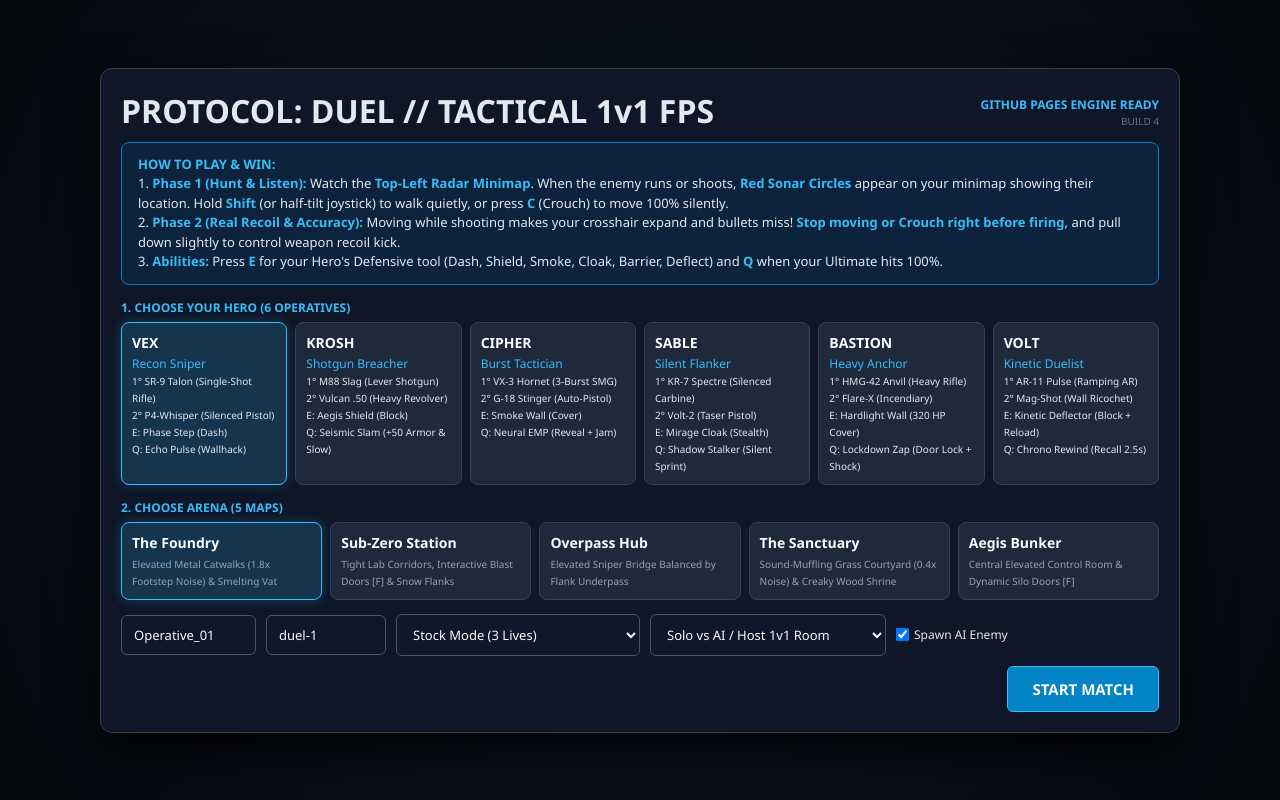
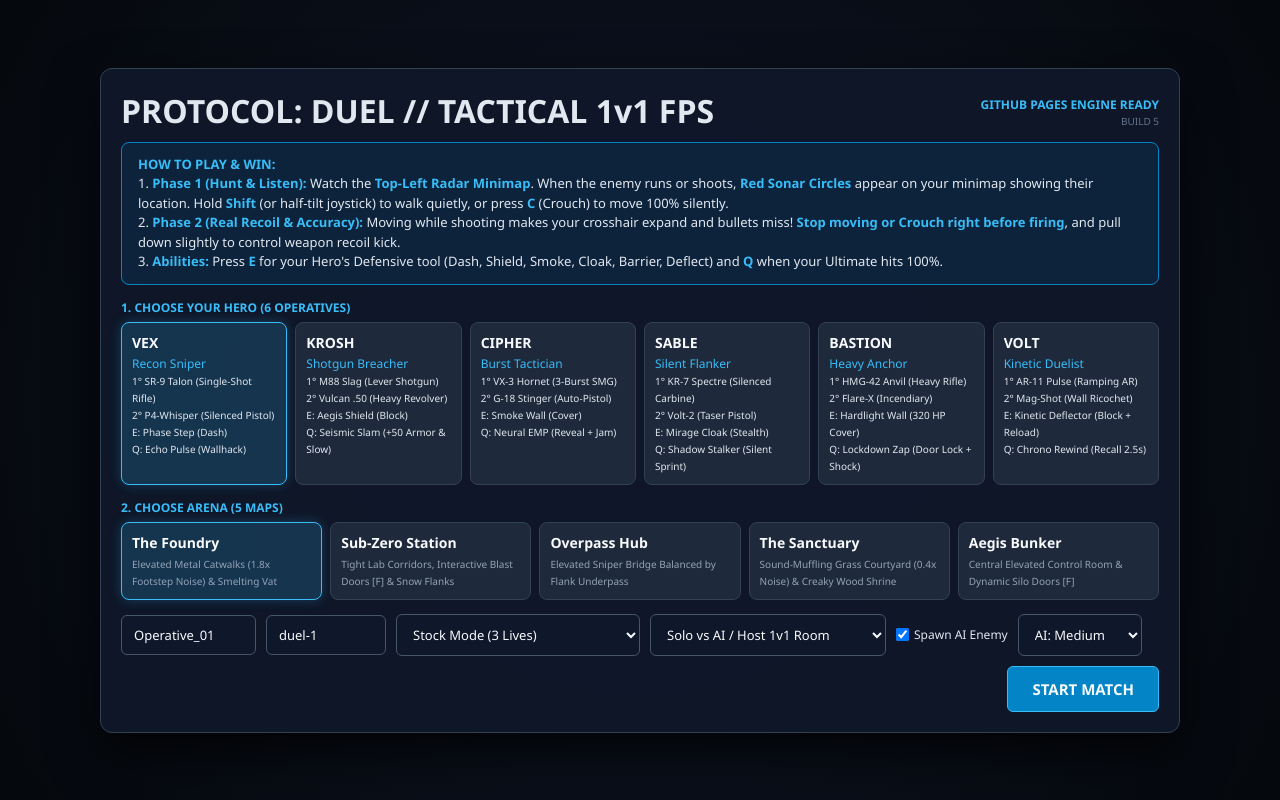
Before and after one commit to CCPspy/protocol-duel, a website: page index.html in a window 1280 px wide. Drawn offline with nearby package versions, Linux system fonts and the light colour scheme; no server answers.

Commit message:
Add four AI difficulty levels with a lobby selector
- BOT_DIFFICULTIES presets in shared.js: Very Easy (the previous
  toned-down AI), Easy, Medium (default), and Hard (reproduces the
  original AI: eye-level aim, no reaction delay, endless ammo, rushes)
- Lobby "AI:" selector, remembered per browser and disabled when the
  AI is off; passed through joinMatch to the server and P2P host
- Bot names show their difficulty, e.g. "AI // VOLT (Hard)"
- Bump build to 5

Co-Authored-By: Claude Opus 5.5 <noreply@anthropic.com>

```diff
--- a/index.html
+++ b/index.html
@@ -213,7 +213,7 @@
         <h1>PROTOCOL: DUEL // TACTICAL 1v1 FPS</h1>
         <span style="text-align:right;">
           <span id="netStatusBadge" style="font-size:12px; color:#38bdf8; font-weight:700;">ENGINE READY</span>
-          <small style="display:block; font-size:10px; color:#64748b;">BUILD 4</small>
+          <small style="display:block; font-size:10px; color:#64748b;">BUILD 5</small>
         </span>
       </div>
 
@@ -245,6 +245,7 @@
         <label style="font-size:12px; display:flex; align-items:center; gap:5px; cursor:pointer;">
           <input type="checkbox" id="botToggle" checked /> Spawn AI Enemy
         </label>
+        <select id="difficultySelect" title="AI difficulty"></select>
         <button class="launch-btn" id="deployBtn" disabled>START MATCH</button>
       </div>
     </div>
@@ -347,12 +348,12 @@
   <script src="https://cdnjs.cloudflare.com/ajax/libs/three.js/r128/three.min.js"></script>
   <script src="https://cdn.socket.io/4.7.5/socket.io.min.js"></script>
   <script src="https://unpkg.com/peerjs@1.5.4/dist/peerjs.min.js"></script>
-  <script src="shared.js?v=4"></script>
+  <script src="shared.js?v=5"></script>
 
   <script>
     // Static hosts (GitHub Pages) cache index.html and shared.js separately, so after a deploy a
     // browser can briefly hold one new and one old file. Detect that and reload once for a matched pair.
-    const CLIENT_BUILD = 4; // Bump with GAME_VERSION in shared.js and the shared.js?v= query above
+    const CLIENT_BUILD = 5; // Bump with GAME_VERSION in shared.js and the shared.js?v= query above
     if (typeof GAME_VERSION === 'undefined' || GAME_VERSION !== CLIENT_BUILD) {
       const key = 'pduel-build-reload-' + CLIENT_BUILD;
       let alreadyTried = false;
@@ -615,7 +616,9 @@
           if (data.spawnBot && humans.length === 0) {
             const pool = Object.keys(HEROES).filter((k) => k !== data.heroId);
             const bHero = pool[Math.floor(Math.random() * pool.length)];
-            this.room.players.bot_1 = this.createPlayer('bot_1', `AI // ${HEROES[bHero].name}`, bHero, map.spawns[1 - idx], true, 1 - idx);
+            const difficulty = BOT_DIFFICULTIES[data.botDifficulty] ? data.botDifficulty : DEFAULT_BOT_DIFFICULTY;
+            this.room.players.bot_1 = this.createPlayer('bot_1', `AI // ${HEROES[bHero].name} (${BOT_DIFFICULTIES[difficulty].label})`, bHero, map.spawns[1 - idx], true, 1 - idx);
+            this.room.players.bot_1.botDifficulty = difficulty;
           }
 
           this.sendMatchState();
@@ -990,6 +993,25 @@
       document.querySelectorAll('.hero-pick').forEach((b) => b.classList.toggle('active', b.dataset.hero === heroId));
     }
 
+    // AI difficulty picker (remembered per browser)
+    {
+      const sel = document.getElementById('difficultySelect');
+      Object.entries(BOT_DIFFICULTIES).forEach(([id, d]) => {
+        const opt = document.createElement('option');
+        opt.value = id;
+        opt.textContent = `AI: ${d.label}`;
+        sel.appendChild(opt);
+      });
+      let saved = null;
+      try { saved = localStorage.getItem('pduel-bot-difficulty'); } catch (e) {}
+      sel.value = BOT_DIFFICULTIES[saved] ? saved : DEFAULT_BOT_DIFFICULTY;
+      sel.onchange = () => { try { localStorage.setItem('pduel-bot-difficulty', sel.value); } catch (e) {} };
+      const toggle = document.getElementById('botToggle');
+      const syncDisabled = () => { sel.disabled = !toggle.checked; };
+      toggle.addEventListener('change', syncDisabled);
+      syncDisabled();
+    }
+
     function syncTouchHUD() {
       document.getElementById('touchControls').style.display = showTouchHUD ? 'block' : 'none';
       document.getElementById('touchToggleBtn').textContent = `TOUCH: ${showTouchHUD ? 'ON' : 'OFF'}`;
@@ -1010,7 +1032,8 @@
         heroId: selectedHero,
         mapId: selectedMap,
         mode: document.getElementById('modeSelect').value,
-        spawnBot: document.getElementById('botToggle').checked
+        spawnBot: document.getElementById('botToggle').checked,
+        botDifficulty: document.getElementById('difficultySelect').value
       });
     };
 
--- a/shared.js
+++ b/shared.js
@@ -299,7 +299,7 @@
   // ==========================================================================
   // Bump together with CLIENT_BUILD and the shared.js?v= query in index.html on every release,
   // so a cached page can never run against a mismatched copy of this file.
-  const GAME_VERSION = 4;
+  const GAME_VERSION = 5;
 
   const RESPAWN_MS = 3000;
 
@@ -362,26 +362,66 @@
     return best;
   }
 
-  const BOT = {
-    REACTION_MS: 700,        // Delay between first seeing you and pulling the trigger
-    REACQUIRE_MS: 350,       // Shorter delay if it only lost sight of you briefly
-    MIN_FIRE_GAP_MS: 950,    // Never shoots faster than this...
-    FIRE_GAP_MULT: 2.4,      // ...or than 2.4x the weapon's own fire interval
-    FIRE_JITTER_MS: 450,     // Random extra delay so its rhythm isn't robotic
-    MAX_RANGE: 34,           // Won't engage beyond this distance
-    NEAR_RANGE: 10,          // Backs off when closer than this...
-    FAR_RANGE: 18,           // ...and closes in when farther than this
-    BASE_SPREAD: 0.07,       // Much looser than a player standing still
-    RANGE_SPREAD: 0.0025,    // Extra spread per metre of distance
-    MOVING_TARGET_SPREAD: 0.06,
-    DMG_MULT: 0.5,
-    PELLET_DMG_MULT: 0.5,    // Extra cut for shotguns, which fire many pellets per shot
-    AIM_HEIGHT: 1.0          // Aims at the chest, not the head
+  // AI difficulty presets. 'hard' reproduces the original AI exactly (eye-level aim, so most hits are
+  // headshots; no reaction delay, endless ammo, rushes in close); 'veryEasy' is the toned-down duellist.
+  const BOT_DIFFICULTIES = {
+    veryEasy: {
+      label: 'Very Easy',
+      reactionMs: 700,       // Delay between first seeing you and pulling the trigger
+      reacquireMs: 350,      // Shorter delay if it only lost sight of you briefly
+      minFireGapMs: 950,     // Never shoots faster than this...
+      fireGapMult: 2.4,      // ...or than this multiple of the weapon's own fire interval
+      fireJitterMs: 450,     // Random extra delay so its rhythm isn't robotic
+      maxRange: 34,          // Won't engage beyond this distance
+      baseSpread: 0.07,
+      rangeSpread: 0.0025,   // Extra spread per metre of distance
+      movingSpread: 0.06,    // Extra spread when you're strafing
+      dmgMult: 0.5,
+      pelletDmgMult: 0.5,    // Extra cut for shotguns, which fire many pellets per shot
+      aimHeight: 1.0,        // Chest
+      usesAmmo: true,
+      movement: 'duel', nearRange: 10, farRange: 18
+    },
+    easy: {
+      label: 'Easy',
+      reactionMs: 500, reacquireMs: 250,
+      minFireGapMs: 800, fireGapMult: 2.0, fireJitterMs: 350,
+      maxRange: 40,
+      baseSpread: 0.058, rangeSpread: 0.0018, movingSpread: 0.045,
+      dmgMult: 0.55, pelletDmgMult: 0.6,
+      aimHeight: 1.1,
+      usesAmmo: true,
+      movement: 'duel', nearRange: 9, farRange: 16
+    },
+    medium: {
+      label: 'Medium',
+      reactionMs: 320, reacquireMs: 160,
+      minFireGapMs: 620, fireGapMult: 1.6, fireJitterMs: 200,
+      maxRange: 50,
+      baseSpread: 0.044, rangeSpread: 0.001, movingSpread: 0.03,
+      dmgMult: 0.62, pelletDmgMult: 0.7,
+      aimHeight: 1.25,       // Upper chest: spread turns some shots into headshots
+      usesAmmo: true,
+      movement: 'duel', nearRange: 8, farRange: 14
+    },
+    hard: {
+      label: 'Hard',
+      reactionMs: 0, reacquireMs: 0,
+      minFireGapMs: 550, fireGapMult: 1.5, fireJitterMs: 0,
+      maxRange: Infinity,
+      baseSpread: 0.045, rangeSpread: 0, movingSpread: 0,
+      dmgMult: 0.65, pelletDmgMult: 1, singlePellet: true,
+      aimHeight: 1.5,        // Eye level: above the headshot line
+      usesAmmo: false,
+      movement: 'rush'
+    }
   };
+  const DEFAULT_BOT_DIFFICULTY = 'medium';
 
   // hooks: { noise(p, radius, type), shoot(p, weapon, origin, dir, dmgMult) }
   function updateBot(room, p, now, hooks) {
     if (p.dead) return;
+    const cfg = BOT_DIFFICULTIES[p.botDifficulty] || BOT_DIFFICULTIES[DEFAULT_BOT_DIFFICULTY];
     const target = Object.values(room.players).find((h) => !h.isBot && !h.dead);
     const hero = HEROES[p.heroId];
     const w = hero.primary;
@@ -397,7 +437,7 @@
 
     // Line of sight check against all solid cover
     const eye = { x: p.x, y: p.y + 1.5, z: p.z };
-    const aimY = target.y + BOT.AIM_HEIGHT - eye.y;
+    const aimY = target.y + cfg.aimHeight - eye.y;
     const aimLen = Math.hypot(dx, aimY, dz) || 1;
     const aimDir = { x: dx / aimLen, y: aimY / aimLen, z: dz / aimLen };
     let wallBlocked = false;
@@ -406,16 +446,24 @@
       if (t !== null && t < aimLen) { wallBlocked = true; break; }
     }
 
-    // Hold a duelling distance instead of charging to point-blank: approach when far, back off when
-    // too close, strafe sideways in between; wander around cover when it has no sight line.
     const fx = dx / dist, fz = dz / dist;
     let moveX, moveZ;
-    if (wallBlocked) {
+    if (cfg.movement === 'rush') {
+      // Original behaviour: charge in, then circle-strafe tightly once within 11 m or blocked
+      moveX = fx * 0.19; moveZ = fz * 0.19;
+      if (wallBlocked || dist < 11) {
+        p.patrolAngle += 0.03;
+        moveX = Math.cos(p.patrolAngle) * 0.18 + fx * 0.08;
+        moveZ = Math.sin(p.patrolAngle) * 0.18 + fz * 0.08;
+      }
+    } else if (wallBlocked) {
+      // Wander around cover when it has no sight line
       p.patrolAngle += 0.03;
       moveX = Math.cos(p.patrolAngle) * 0.18 + fx * 0.08;
       moveZ = Math.sin(p.patrolAngle) * 0.18 + fz * 0.08;
     } else {
-      const radial = dist > BOT.FAR_RANGE ? 0.17 : (dist < BOT.NEAR_RANGE ? -0.14 : 0);
+      // Hold a duelling distance: approach when far, back off when too close, strafe in between
+      const radial = dist > cfg.farRange ? 0.17 : (dist < cfg.nearRange ? -0.14 : 0);
       if (!p.strafeFlipAt || now > p.strafeFlipAt) {
         p.strafeDir = Math.random() < 0.5 ? -1 : 1;
         p.strafeFlipAt = now + 900 + Math.random() * 1600;
@@ -434,9 +482,9 @@
     }
 
     // Reaction time: track when it acquired the target; brief occlusions get a shorter re-acquire
-    const canSee = !wallBlocked && dist <= BOT.MAX_RANGE;
+    const canSee = !wallBlocked && dist <= cfg.maxRange;
     if (canSee) {
-      if (!p.botSeenAt) p.botSeenAt = now + (now - (p.botLostAt || 0) < 1500 ? BOT.REACQUIRE_MS : BOT.REACTION_MS);
+      if (!p.botSeenAt) p.botSeenAt = now + (now - (p.botLostAt || 0) < 1500 ? cfg.reacquireMs : cfg.reactionMs);
     } else if (p.botSeenAt) {
       p.botSeenAt = 0; p.botLostAt = now;
     }
@@ -447,19 +495,22 @@
 
     if (!canSee || now < p.botSeenAt || p.reloadingUntil || now < (p.botNextShotAt || 0)) return;
 
-    if (p.ammo.primary <= 0) { p.reloadingUntil = now + w.reloadMs; return; }
-    p.ammo.primary--;
+    if (cfg.usesAmmo) {
+      if (p.ammo.primary <= 0) { p.reloadingUntil = now + w.reloadMs; return; }
+      p.ammo.primary--;
+    }
     p.lastShotAt = now;
-    p.botNextShotAt = now + Math.max(BOT.MIN_FIRE_GAP_MS, w.fireRateMs * BOT.FIRE_GAP_MULT) + Math.random() * BOT.FIRE_JITTER_MS;
+    p.botNextShotAt = now + Math.max(cfg.minFireGapMs, w.fireRateMs * cfg.fireGapMult) + Math.random() * cfg.fireJitterMs;
     hooks.noise(p, w.noiseRadius, 'gunfire');
 
-    const spread = BOT.BASE_SPREAD + dist * BOT.RANGE_SPREAD + (tSpeed > 0.1 ? BOT.MOVING_TARGET_SPREAD : 0);
-    for (let i = 0; i < (w.pellets || 1); i++) {
+    const spread = cfg.baseSpread + dist * cfg.rangeSpread + (tSpeed > 0.1 ? cfg.movingSpread : 0);
+    const pellets = cfg.singlePellet ? 1 : (w.pellets || 1);
+    const mult = cfg.dmgMult * (pellets > 1 ? cfg.pelletDmgMult : 1);
+    for (let i = 0; i < pellets; i++) {
       const rx = aimDir.x + (Math.random() - 0.5) * spread;
       const ry = aimDir.y + (Math.random() - 0.5) * spread;
       const rz = aimDir.z + (Math.random() - 0.5) * spread;
       const l = Math.hypot(rx, ry, rz) || 1;
-      const mult = BOT.DMG_MULT * ((w.pellets || 1) > 1 ? BOT.PELLET_DMG_MULT : 1);
       hooks.shoot(p, w, eye, { x: rx / l, y: ry / l, z: rz / l }, mult);
     }
   }
@@ -475,7 +526,7 @@
   }
 
   return {
-    GAME_VERSION, HEROES, MAPS, SURFACE_MULT, PHYS, publicPlayers, RESPAWN_MS, BOT, pickRespawn, updateBot,
+    GAME_VERSION, HEROES, MAPS, SURFACE_MULT, PHYS, publicPlayers, RESPAWN_MS, BOT_DIFFICULTIES, DEFAULT_BOT_DIFFICULTY, pickRespawn, updateBot,
     ENDLESS_ROUND_SECS, MAP_ORDER, applyHero, rotateMap,
     getSolids, surfaceTop, getFloorElevation, getCeiling, collidesAt, slideMove,
     getSurfaceAt, intersectAABB, intersectSolid
```
Also changed, not shown: server.js (+5 -2 lines).
